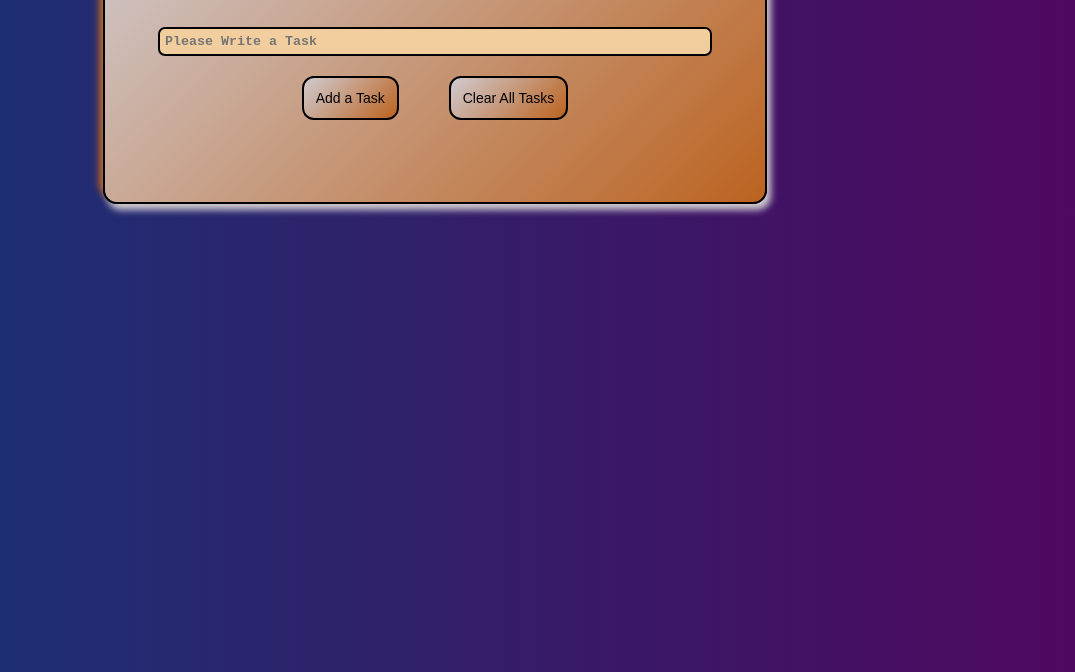
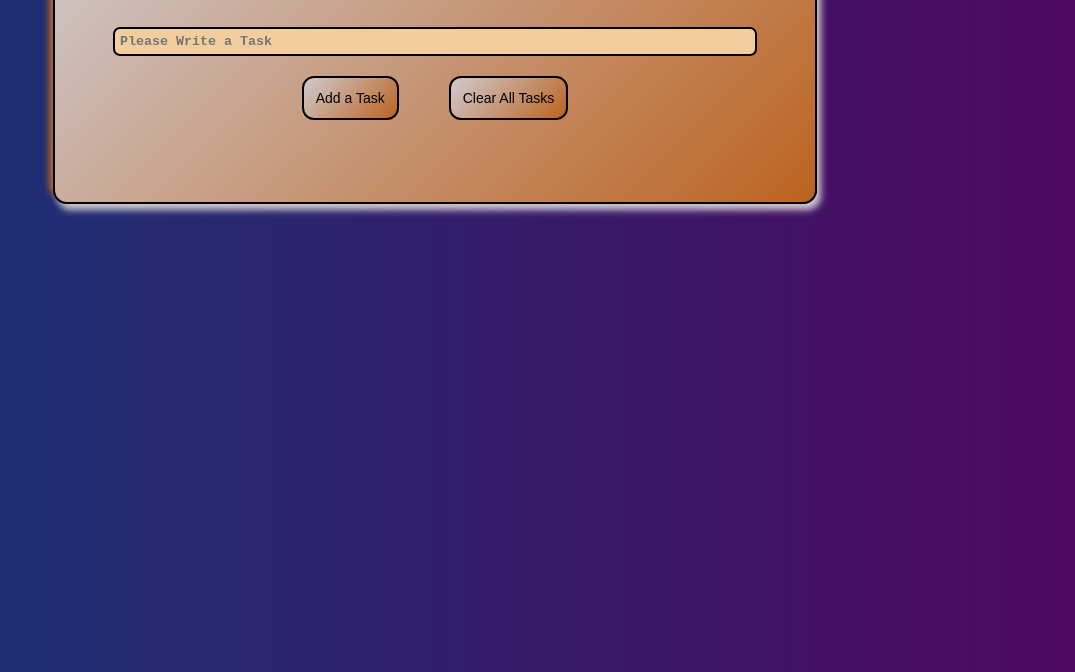
Before and after one commit to S-A-I-F-364/-advanced-todo, a plain HTML site: page index.html in a window 1280 px wide. Shown: the part 128-800 px from the top of the page, without its empty margins (205-1280 px from the left). Drawn offline with Linux system fonts and the light colour scheme.

Commit message:
Update advanced-todo.css

```diff
--- a/advanced-todo.css
+++ b/advanced-todo.css
@@ -15,7 +15,7 @@ body{
     justify-content: center;
     flex-direction: column;
     gap: 20px;
-    width: min(600px, 90%);
+    width: clamp(350px, 90vw, 700px);
     border: 2PX solid black;
     max-height: max-content;
     box-shadow: 4px 6px 7px whitesmoke,-4px -6px 7px rgb(222, 117, 52);
```
